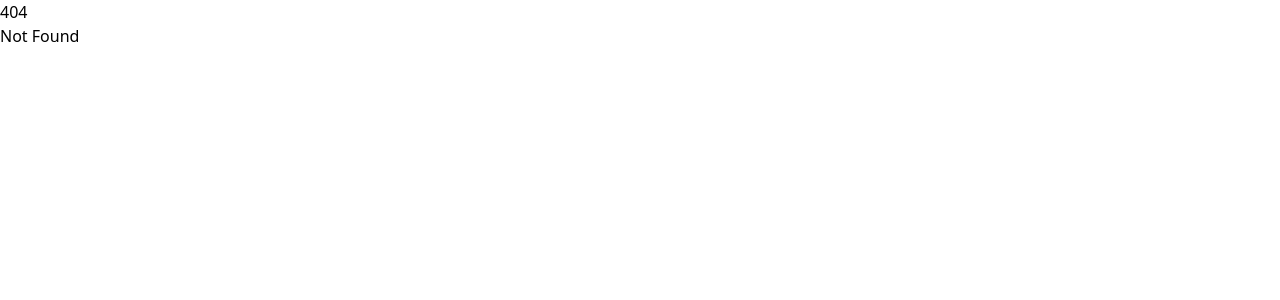
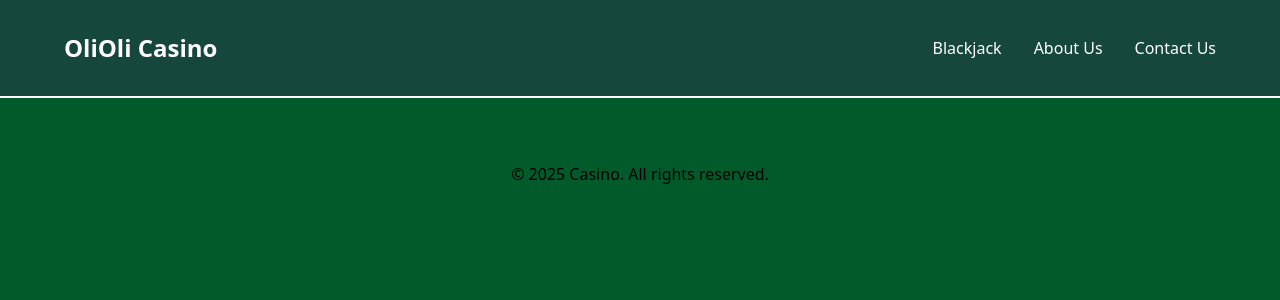
Before and after one commit to viertje/blackjack, a SvelteKit app: page /blackjack in a window 1280 px wide. Before the commit this address had no page. Shown: the top 300 px of the page. Built offline with nearby package versions, Linux system fonts and the light colour scheme.

Commit message:
UI overhaul

```diff
--- a/src/app.css
+++ b/src/app.css
@@ -1,2 +1,7 @@
 @import 'tailwindcss';
 @plugin '@tailwindcss/typography';
+
+body {
+  @apply font-sans;
+  background: rgb(1, 90, 41);
+}
--- a/src/routes/+layout.svelte
+++ b/src/routes/+layout.svelte
@@ -3,4 +3,19 @@
 	let { children } = $props();
 </script>
 
-{@render children()}
+<div class="w-full">
+	<header class="flex justify-between items-center py-8 px-16 opacity-100 text-white bg-[#16473D] w-full border-b-2 border-white">
+		<a href="/" class="text-2xl font-bold">OliOli Casino</a>
+		<nav class="flex gap-8">
+			<a href="/blackjack">Blackjack</a>
+			<a href="/about">About Us</a>
+			<a href="/contact">Contact Us</a>
+		</nav>
+	</header>
+	<div class="p-4 mx-16">
+		{@render children()}
+	</div>
+	<footer class="mt-8 text-center">
+        <p>&copy; 2025 Casino. All rights reserved.</p>
+    </footer>
+</div>
--- a/src/routes/+page.svelte
+++ b/src/routes/+page.svelte
@@ -1,2 +1,19 @@
-<h1>Welcome to SvelteKit</h1>
-<p>Visit <a href="https://svelte.dev/docs/kit">svelte.dev/docs/kit</a> to read the documentation</p>
+
+
+<div class="min-h-screen bg-gray-900 text-white flex flex-col items-center justify-center rounded-md p-8">
+    <header class="text-center mb-8">
+        <h1 class="text-5xl font-bold">Welcome to the OliOli Casino</h1>
+        <p class="text-xl mt-4">Experience the thrill of winning!</p>
+    </header>
+
+    <main class="flex flex-col items-center">
+        <button class="bg-red-600 hover:bg-red-700 text-white font-bold py-2 px-4 rounded-full mb-4">
+            Play Now
+        </button>
+        <button class="bg-green-600 hover:bg-green-700 text-white font-bold py-2 px-4 rounded-full">
+            Learn More
+        </button>
+    </main>
+
+
+</div>
```
Also changed, not shown: src/routes/blackjack/+page.svelte (added), src/routes/blackjack/+server.ts (added).
